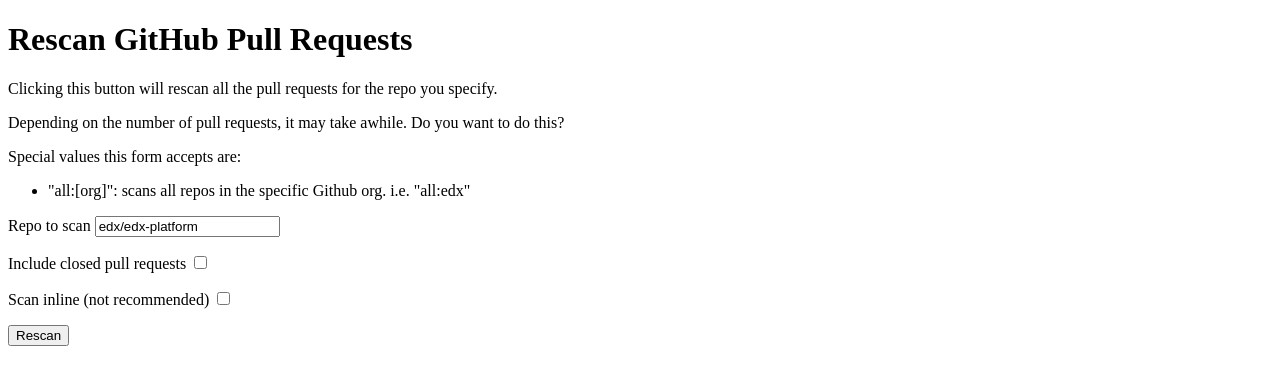
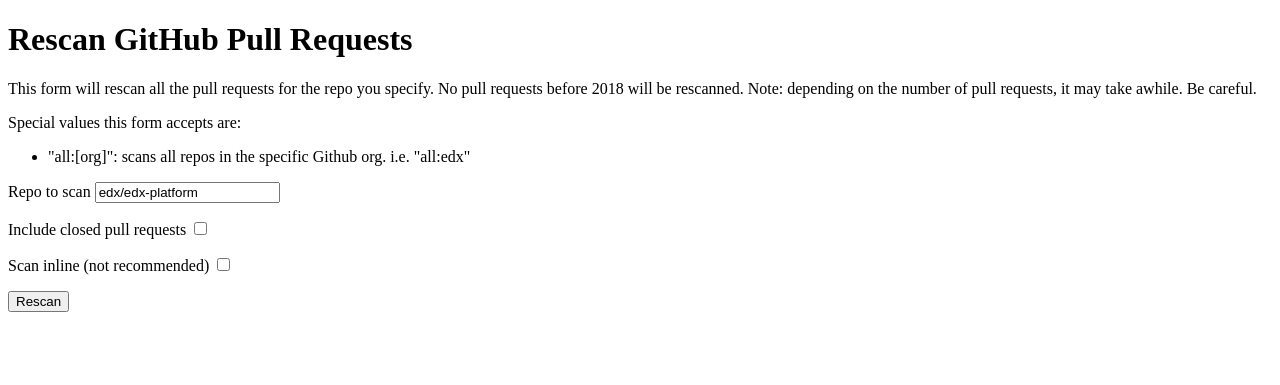
Before and after one commit to openedx/openedx-webhooks, a Flask app: page /github/rescan in a window 1280 px wide. Shown: the top 385 px of the page. Run offline with Flask 2, Linux system fonts and the light colour scheme; parts of the project's set-up code (start-up, migrations or seed data) failed here and were passed over; some libraries are stand-ins or nearby versions.

Commit message:
Don't rescan pr's before 2018.

```diff
--- a/openedx_webhooks/templates/github_rescan.html
+++ b/openedx_webhooks/templates/github_rescan.html
@@ -16,10 +16,9 @@
     {% endwith %}
     <form id="rescan-form" action="{{ url_for("github_views.rescan") }}" method="POST">
     <p>
-        Clicking this button will rescan all the pull requests for the repo you specify.
-    </p>
-    <p>
-        Depending on the number of pull requests, it may take awhile. Do you want to do this?
+        This form will rescan all the pull requests for the repo you specify.
+        No pull requests before 2018 will be rescanned.
+        Note: depending on the number of pull requests, it may take awhile. Be careful.
     </p>
     <p>Special values this form accepts are:</p>
     <ul>
```
Also changed, not shown: openedx_webhooks/tasks/github.py (+13 -2 lines), tests/test_rescan.py (+6 -0 lines), 1 other file.
